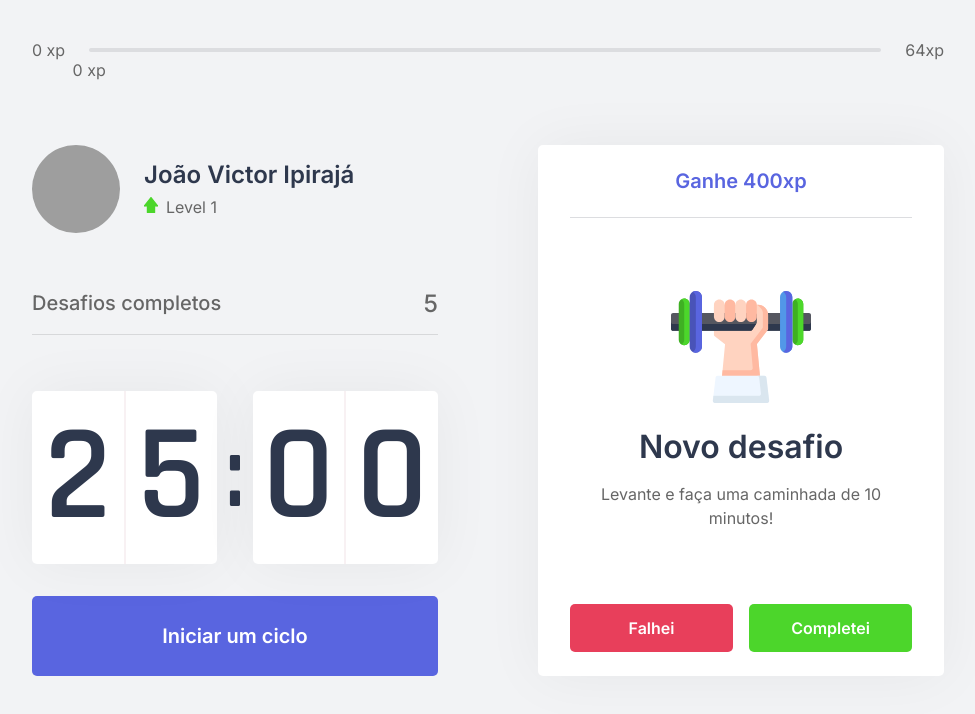
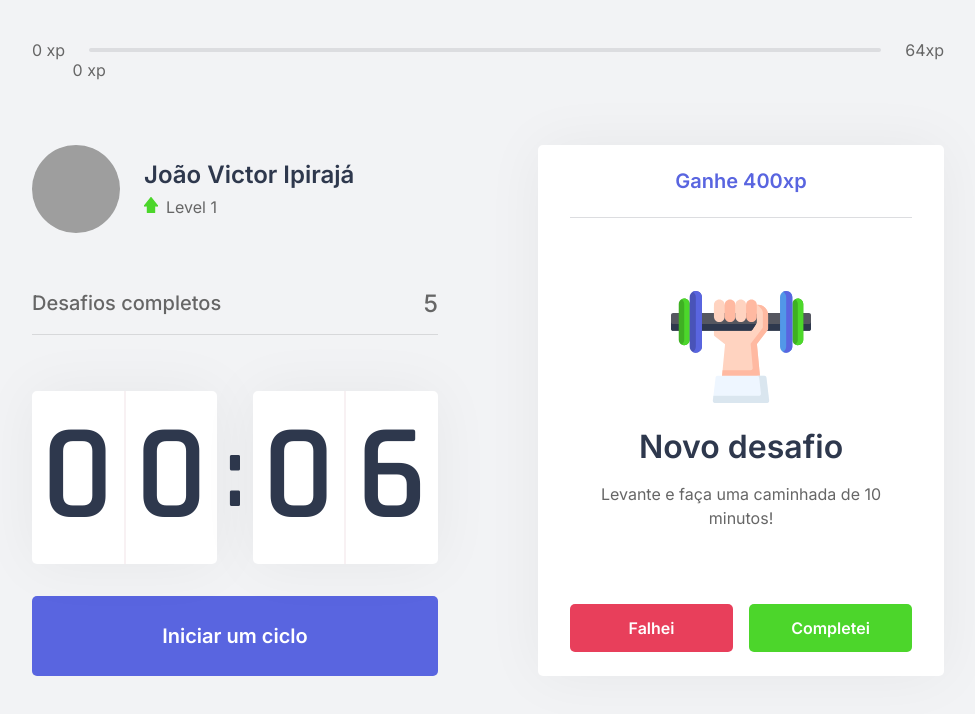
Before and after one commit to joaoipiraja/LetsMoveIt, a Next.js app: page / in a window 1280 px wide. Shown: the top 714 px of the page, without its empty margins (152-1127 px from the left). Built offline with nearby package versions, Linux system fonts and the light colour scheme; grey boxes are pictures that could not be loaded.

Commit message:
Add ChallengeContext to CountDown

```diff
--- a/src/components/Countdown.tsx
+++ b/src/components/Countdown.tsx
@@ -1,11 +1,14 @@
 
-import { useState, useEffect } from 'react';
+import { useState, useEffect, useContext } from 'react';
+import { challengesContext } from '../contexts/ChallengesContext';
 import styles from '../styles/components/CountDown.module.css'
 
 let countDownTimeOut: NodeJS.Timeout;
 
 export function CountDown() {
-    const minut = 25;
+    const { startNewChallenge } = useContext(challengesContext);
+
+    const minut = 0.1;
     const [time, setTime] = useState(minut * 60);
     const [isActive, setIsActive] = useState(false);
     const [hasFinished, setHasFinished] = useState(false);
@@ -34,6 +37,7 @@ export function CountDown() {
             }, 1000)
         } else if (isActive && time == 0) {
             setHasFinished(true);
+            startNewChallenge();
         }
 
     }, [isActive, time])
```
